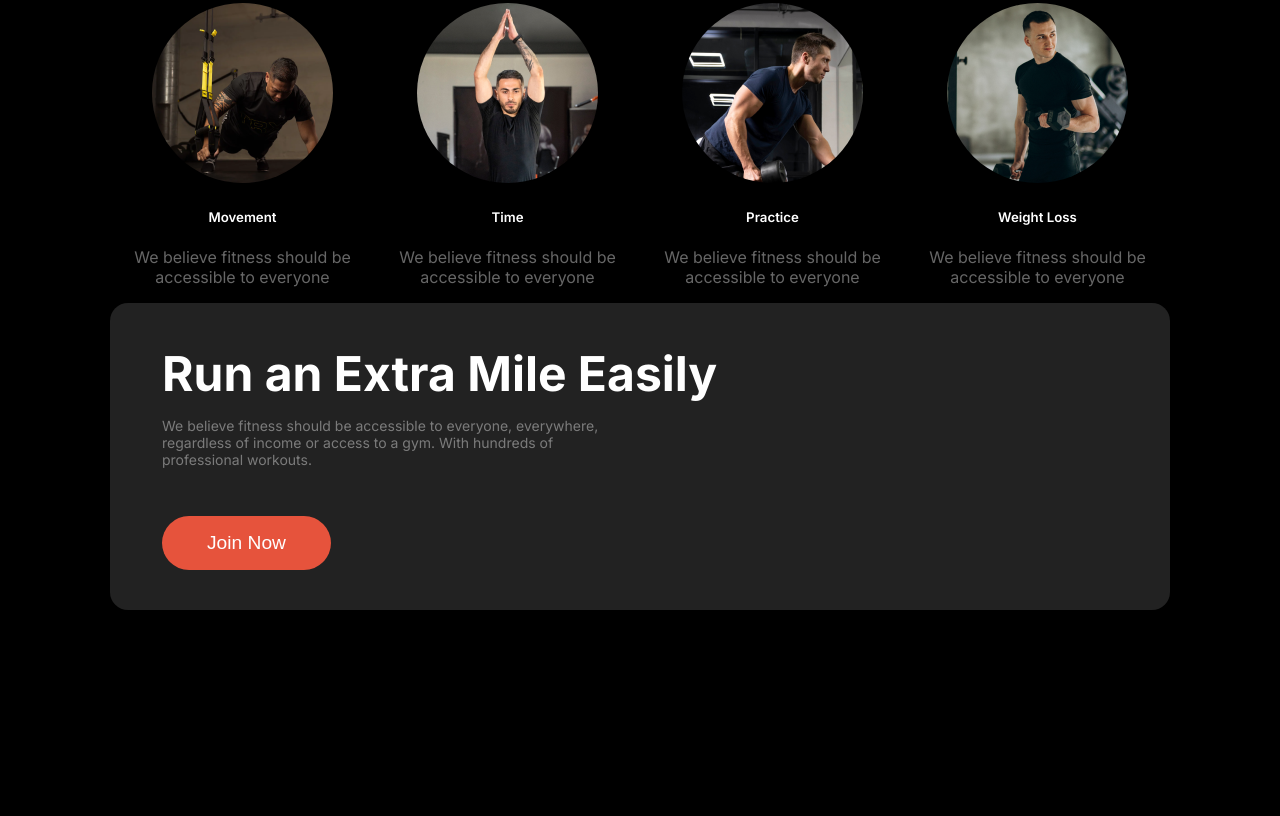
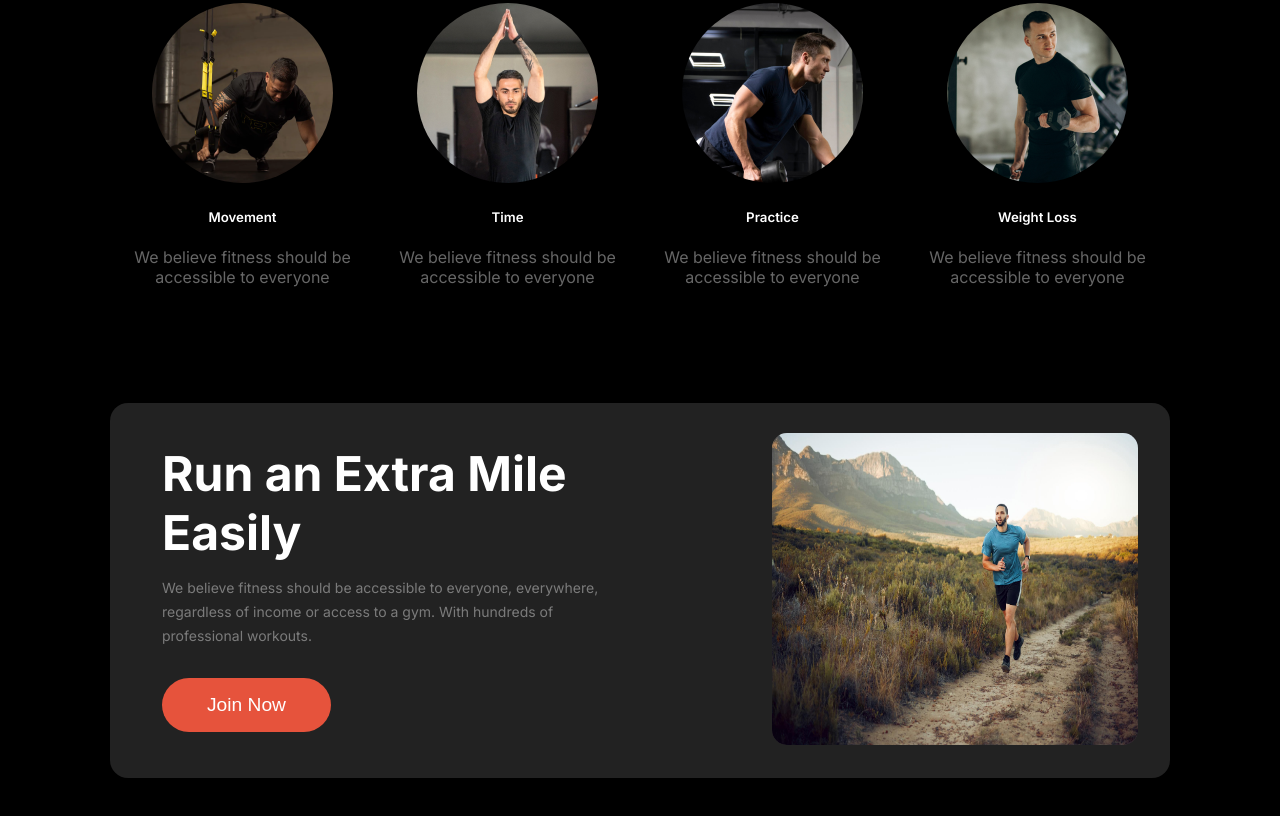
Before and after one commit to muin99/FItness, a plain HTML site: page index.html in a window 1280 px wide. Shown: the part 965-1781 px from the top of the page. Before the commit the page ends 1625 px from the top, so only its background shows below. Drawn offline with Linux system fonts and the light colour scheme; a web font is replaced by a local one.

Commit message:
Added run section

```diff
--- a/index.html
+++ b/index.html
@@ -77,12 +77,15 @@
                 </div>
             </div>
         </section>
-        <section class="container">
+        <section class="container flex">
             <div class="main-text">
                 <h3>Run an Extra Mile Easily</h3>
                 <p class="text-primary">We believe fitness should be accessible to everyone, everywhere, regardless of income or access to a
                     gym. With hundreds of professional workouts.</p>
                     <button class="btn-primary">Join Now</button>
+            </div>
+            <div class="run-img-sect">
+                <img src="images/run.jpg" alt="">
             </div>
         </section>
     </main>
--- a/styles/styles.css
+++ b/styles/styles.css
@@ -205,6 +205,7 @@ nav ul li a {
 .container{
     background-color: rgba(34, 34, 34, 1);
     border-radius: 18px;
+    margin-top: 100px;
 }
 .main-text{
     padding-top: 41px ;
@@ -212,7 +213,7 @@ nav ul li a {
     padding-bottom: 40px;
 }
 .main-text button{
-    margin-top: 34px;
+    margin-top: 30px;
 }
 .main-text h3{
     font-size: 48px;
@@ -221,4 +222,13 @@ nav ul li a {
 .main-text p{
     font-size: 14px;
     width: 443px;
+    line-height: 24px;
+    margin: 14px 0 0 0;
 }
+.run-img-sect img{
+    width: 366px;
+    height: 312px;
+    background-color: rgb(61, 60, 60);
+    margin: 30px 32px 29px 165px;
+    border-radius: 15px;
+}
```
